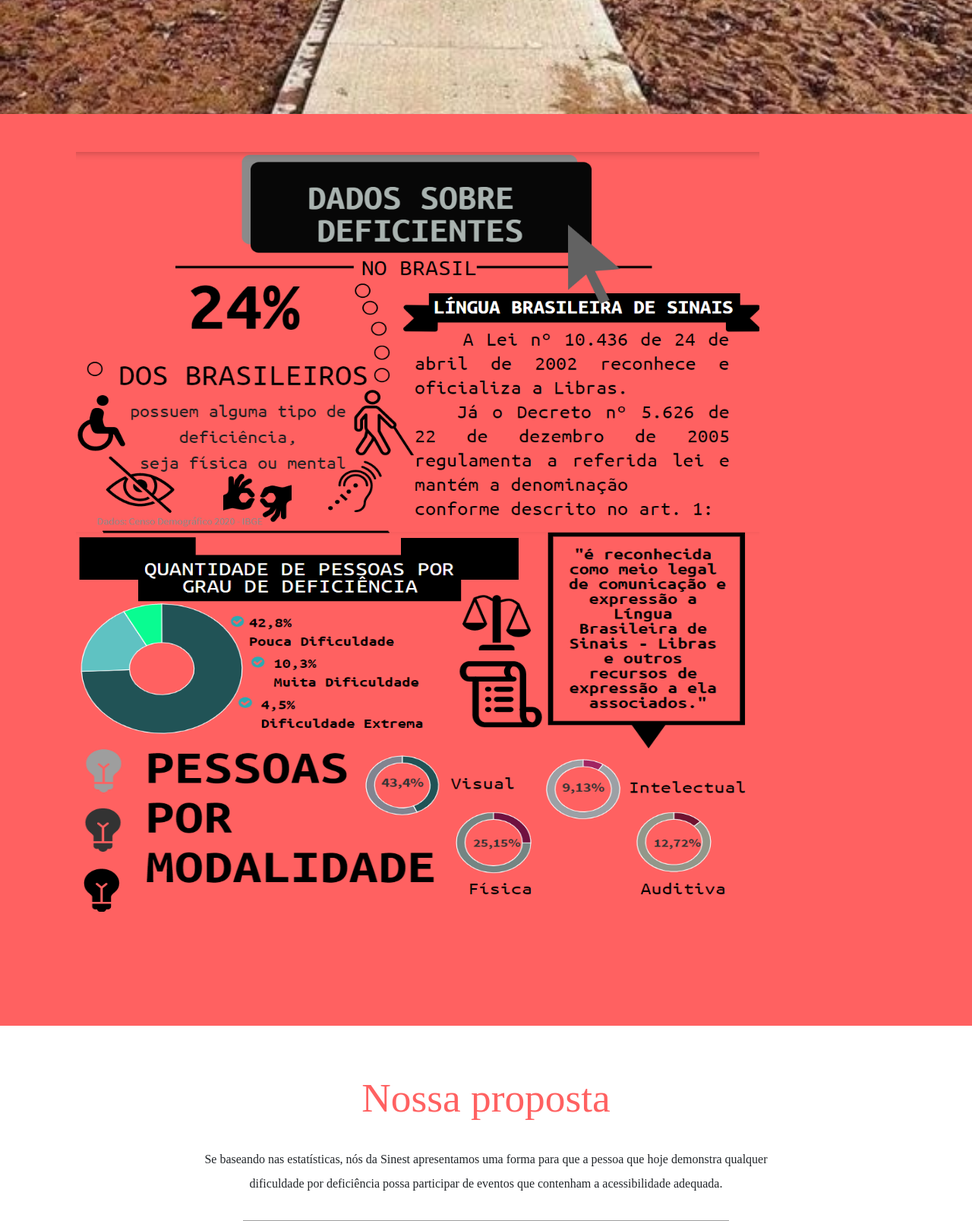
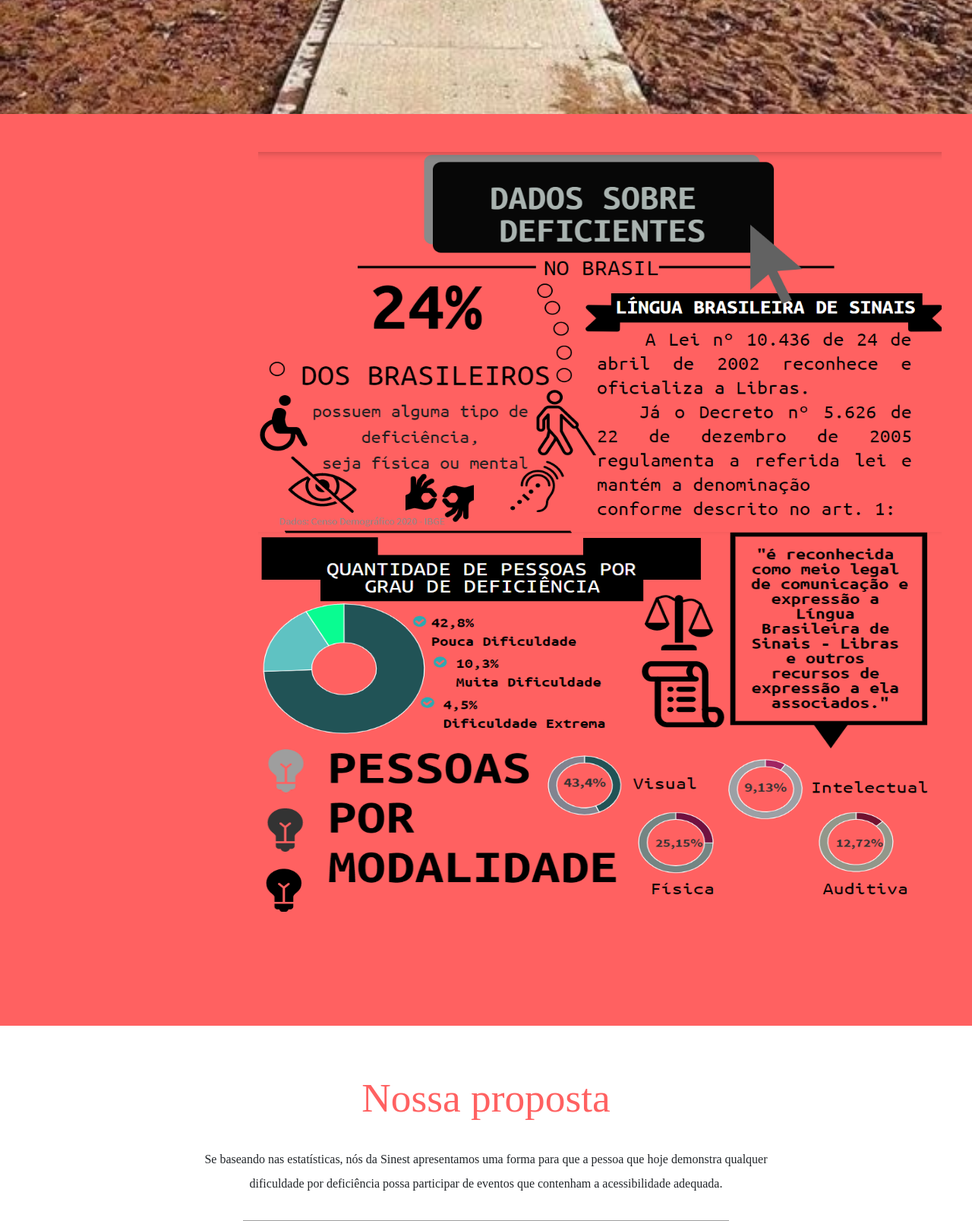
Before and after one commit to gabrdgs/Arte-ae, a Django app: page / in a window 1280 px wide. Shown: the part 650-2257 px from the top of the page at 76% size. Run offline with Django 3.2, Linux system fonts and the light colour scheme; some libraries are stand-ins or nearby versions; some web fonts are replaced; grey boxes are pictures that could not be loaded.

Commit message:
Centralizar Estatisticas

```diff
--- a/arte_ae/static/style.css
+++ b/arte_ae/static/style.css
@@ -153,7 +153,7 @@ header {
   display: flex;
   background-color:var(--primaria);
   height: 150vh;
-  padding: 50px 100px 0px 100px;
+  padding: 50px 100px 0px 340px;
 }
 .dados{
   display:flex;
```
